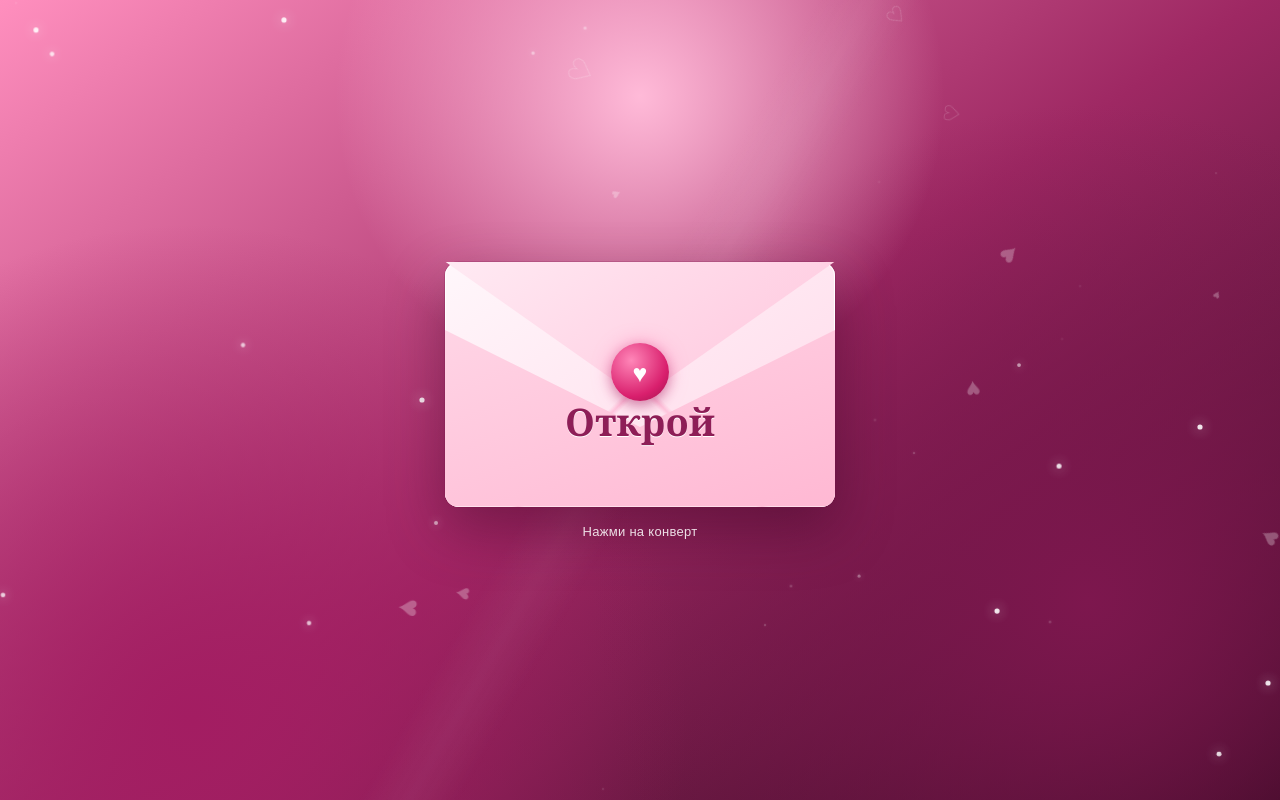
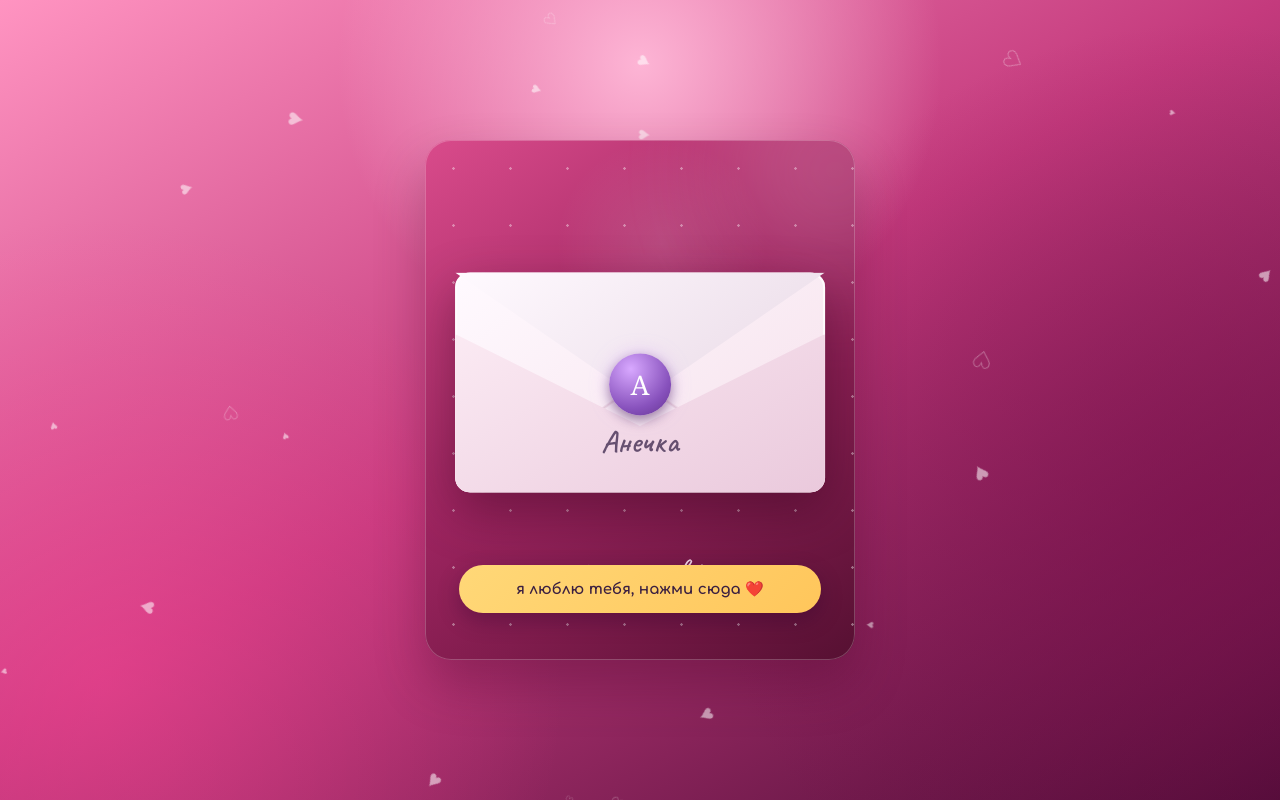
Before and after one commit to Avgust88/Test_Lover, a plain HTML site: page index.html in a window 1280 px wide. Drawn offline with Linux system fonts and the light colour scheme.

Commit message:
Add files via upload

```diff
--- a/index.html
+++ b/index.html
@@ -4,95 +4,128 @@
 <meta charset="utf-8">
 <meta name="viewport" content="width=device-width,initial-scale=1,viewport-fit=cover">
 <title>Для Анечки ❤️</title>
+<link rel="preconnect" href="https://fonts.googleapis.com">
+<link rel="preconnect" href="https://fonts.gstatic.com" crossorigin>
+<link href="https://fonts.googleapis.com/css2?family=Comfortaa:wght@500;600;700&family=Caveat:wght@500;600&display=swap" rel="stylesheet">
 <style>
-:root{--pink:#ff4f9a;--rose:#ff78b5;--deep:#250719;--paper:#fff8fc}
 *{box-sizing:border-box}
 html,body{margin:0;width:100%;height:100%;overflow:hidden}
-body{font-family:Georgia,"Times New Roman",serif;background:
-radial-gradient(circle at 50% 12%,#ffbad8 0,transparent 32%),
-radial-gradient(circle at 15% 90%,#a31d62 0,transparent 38%),
-radial-gradient(circle at 85% 75%,#7d174e 0,transparent 40%),
-linear-gradient(145deg,#ff8fbe,#9e2863 52%,#2b071b);
-color:#fff}
-body:after{content:"";position:fixed;inset:0;pointer-events:none;background:
-linear-gradient(120deg,transparent 0 47%,rgba(255,255,255,.13) 50%,transparent 53%);
-opacity:.35}
-#sparkles,.hearts{position:fixed;inset:0;pointer-events:none;overflow:hidden}
-.spark{position:absolute;width:4px;height:4px;border-radius:50%;background:#fff;box-shadow:0 0 10px #fff;animation:twinkle 2.5s infinite}
-@keyframes twinkle{0%,100%{opacity:.1;transform:scale(.5)}50%{opacity:.9;transform:scale(1.3)}}
-.screen{position:fixed;inset:0;display:flex;align-items:center;justify-content:center;flex-direction:column;padding:22px;transition:opacity .8s,transform .8s;z-index:2}
+body{
+  font-family:Comfortaa,Arial,sans-serif;color:#fff;
+  background:
+    radial-gradient(circle at 50% 8%,rgba(255,185,216,.95),transparent 31%),
+    radial-gradient(circle at 8% 85%,rgba(255,70,151,.45),transparent 34%),
+    radial-gradient(circle at 94% 65%,rgba(126,15,77,.6),transparent 38%),
+    linear-gradient(150deg,#ff94c1 0%,#c43a7d 48%,#4a0c35 100%);
+}
+#particles{position:fixed;inset:0;pointer-events:none;overflow:hidden}
+.p{position:absolute;color:rgba(255,255,255,.55);font-size:15px;animation:rise linear infinite}
+@keyframes rise{from{transform:translateY(110vh) rotate(0)}to{transform:translateY(-15vh) rotate(360deg)}}
+
+.screen{position:fixed;inset:0;display:flex;align-items:center;justify-content:center;padding:20px;transition:opacity .8s,transform .8s}
 .hidden{opacity:0;pointer-events:none;transform:scale(.97)}
-.intro{text-align:center;animation:intro 1.8s ease both}
-.intro .mini{font-family:Arial,sans-serif;text-transform:uppercase;letter-spacing:4px;font-size:11px;opacity:.8;margin-bottom:14px}
-.intro h1{font-size:clamp(38px,10vw,64px);line-height:1.05;margin:0;color:#fff;text-shadow:0 4px 25px #741040}
-.intro .heart{display:inline-block;color:#ffdeec;animation:pulse 1.3s infinite}
-@keyframes intro{from{opacity:0;transform:translateY(22px) scale(.96)}to{opacity:1;transform:none}}
-@keyframes pulse{50%{transform:scale(1.2)}}
+.intro{text-align:center;animation:show 1.8s ease both;text-shadow:0 5px 25px #6c1744}
+.intro small{display:block;letter-spacing:3px;text-transform:uppercase;font-size:11px;opacity:.8;margin-bottom:14px}
+.intro h1{margin:0;font-size:clamp(38px,10vw,58px);line-height:1.05}
+.intro b{color:#ffe4f0}
+@keyframes show{from{opacity:0;transform:translateY(25px)}to{opacity:1;transform:none}}
 
-.wrap{width:min(94vw,430px);display:flex;flex-direction:column;align-items:center}
-.envelope{position:relative;width:min(88vw,390px);height:min(56vw,245px);max-height:245px;min-height:190px;cursor:pointer;perspective:900px;filter:drop-shadow(0 22px 28px rgba(45,0,25,.38))}
-.env{position:absolute;inset:0;border-radius:14px;background:linear-gradient(145deg,#fff7fb,#ffd7e8);box-shadow:inset 0 0 0 1px #fff,0 0 0 1px rgba(118,16,71,.2);overflow:hidden}
-.env:before{content:"";position:absolute;inset:0;background:linear-gradient(135deg,transparent 49%,#ffc1da 50%,transparent 51%),linear-gradient(225deg,transparent 49%,#ffc1da 50%,transparent 51%);opacity:.9}
-.pocket{position:absolute;inset:auto 0 0 0;height:72%;z-index:4;background:linear-gradient(160deg,#ffd4e5,#ffb8d3);clip-path:polygon(0 0,50% 55%,100% 0,100% 100%,0 100%);border-radius:0 0 14px 14px}
-.flap{position:absolute;z-index:7;top:0;left:0;width:100%;height:56%;background:linear-gradient(145deg,#ffeaf3,#ffc4dc);clip-path:polygon(0 0,100% 0,50% 100%);transform-origin:top;transition:transform 1s cubic-bezier(.2,.8,.2,1);filter:drop-shadow(0 2px 2px rgba(130,20,75,.12))}
-.seal{position:absolute;z-index:9;left:50%;top:45%;transform:translate(-50%,-50%);width:58px;height:58px;border-radius:50%;background:radial-gradient(circle at 35% 30%,#ff86b8,#d91f6d 65%,#9c124b);display:flex;align-items:center;justify-content:center;font-size:25px;box-shadow:0 5px 12px #7d164e55,0 0 18px #ff7db4aa;transition:.6s}
-.label{position:absolute;z-index:10;left:50%;top:65%;transform:translate(-50%,-50%);color:#8e1e57;font-size:clamp(27px,8vw,38px);font-weight:bold;white-space:nowrap;text-shadow:0 1px #fff}
-.hint{margin-top:17px;font-family:Arial,sans-serif;font-size:13px;letter-spacing:.3px;opacity:.86}
+.stage{width:min(92vw,430px);display:flex;flex-direction:column;align-items:center}
+.scene{position:relative;width:100%;height:min(72vh,520px);min-height:430px;border-radius:26px;
+background:radial-gradient(circle at 55% 20%,rgba(255,255,255,.12),transparent 22%),linear-gradient(145deg,#d94b8b,#9c245f 48%,#561032);
+box-shadow:inset 0 0 0 1px rgba(255,255,255,.22),0 25px 50px rgba(65,4,36,.3);overflow:hidden}
+.scene:before{content:"";position:absolute;inset:0;background-image:radial-gradient(circle,#fff 1px,transparent 1.5px);background-size:57px 57px;opacity:.38}
+.glow{position:absolute;width:220px;height:220px;right:-90px;top:-80px;background:#ffd1e5;border-radius:50%;filter:blur(55px);opacity:.2}
+
+.envelope{
+position:absolute;left:50%;top:50%;transform:translate(-50%,-58%);
+width:86%;height:220px;cursor:pointer;z-index:4;
+filter:drop-shadow(0 18px 25px rgba(40,0,20,.38));perspective:900px;
+}
+.envbody{position:absolute;inset:0;background:linear-gradient(145deg,#fffaff,#f5dfea);border-radius:15px;box-shadow:inset 0 0 0 2px rgba(255,255,255,.8);overflow:hidden}
+.envbody:before{content:"";position:absolute;inset:0;background:linear-gradient(145deg,transparent 49.5%,#dfbfd0 50%,transparent 50.5%),linear-gradient(35deg,transparent 49.5%,#dfbfd0 50%,transparent 50.5%);opacity:.7}
+.pocket{position:absolute;z-index:3;left:0;right:0;bottom:0;height:72%;background:linear-gradient(150deg,#fbeaf3,#eac9dc);clip-path:polygon(0 0,50% 58%,100% 0,100% 100%,0 100%);border-radius:0 0 15px 15px}
+.flap{position:absolute;z-index:7;left:0;top:0;width:100%;height:58%;background:linear-gradient(145deg,#fffaff,#e8d8e5);clip-path:polygon(0 0,100% 0,50% 100%);transform-origin:top;transition:transform 1s cubic-bezier(.2,.8,.2,1)}
+.seal{position:absolute;z-index:9;left:50%;top:51%;transform:translate(-50%,-50%);width:62px;height:62px;border-radius:50%;display:flex;align-items:center;justify-content:center;
+background:radial-gradient(circle at 35% 25%,#d8a8ff,#8751bc 65%,#633290);font-family:Georgia;font-size:27px;box-shadow:0 5px 12px #26002d66,0 0 18px #d8a8ff88;transition:.5s}
+.name{position:absolute;z-index:10;left:0;right:0;top:68%;text-align:center;color:#665070;font:600 31px Caveat,cursive}
+.label{position:absolute;z-index:11;left:50%;top:32%;transform:translate(-50%,-50%);color:#fff;font-size:26px;font-weight:700;text-shadow:0 2px 8px #7d174e;opacity:0;transition:.4s}
+.hint{font:500 25px Caveat,cursive;position:absolute;left:0;right:0;top:79%;text-align:center;color:#f3d9eb;z-index:3}
 .open .flap{transform:rotateX(180deg)}
-.open .seal,.open .label{opacity:0;transform:translate(-50%,-50%) scale(.7)}
-.letter{position:absolute;z-index:6;left:7%;right:7%;top:8%;height:84%;padding:25px 20px 18px;background:linear-gradient(#fffafd,#fff0f7);border-radius:11px;color:#8a2457;text-align:center;box-shadow:0 8px 25px rgba(87,5,47,.25);transform:translateY(18%);opacity:0;transition:1s cubic-bezier(.2,.8,.2,1);display:flex;flex-direction:column;align-items:center;justify-content:center}
-.open .letter{transform:translateY(-24%);opacity:1;z-index:8}
-.letter h2{font-size:clamp(17px,5vw,21px);margin:0 0 13px;font-weight:bold}
-.letter p{font-size:clamp(16px,4.7vw,19px);line-height:1.42;margin:0;max-width:310px}
-.sign{margin-top:13px;font-size:15px;font-style:italic}
-.cta{margin-top:18px;border:0;border-radius:999px;padding:13px 18px;background:linear-gradient(135deg,#ff4f98,#d51c68);color:#fff;font-family:Arial,sans-serif;font-size:14px;font-weight:bold;box-shadow:0 8px 22px #a5165c55;cursor:pointer;max-width:100%;white-space:normal}
-.cta:active{transform:scale(.97)}
-.floating{position:absolute;color:#fff;opacity:.28;animation:float 8s linear infinite}
-@keyframes float{from{transform:translateY(105vh) rotate(0)}to{transform:translateY(-15vh) rotate(360deg)}}
-@media(max-height:650px){.letter{padding:15px}.letter h2{margin-bottom:8px}.letter p{font-size:15px}.sign{margin-top:7px}.cta{margin-top:10px;padding:10px 15px}.envelope{height:190px}}
+.open .seal,.open .name{opacity:0}
+.open .hint{opacity:0;transform:translateY(10px)}
+.open .label{opacity:0}
+
+.letter{
+position:absolute;z-index:8;left:8%;right:8%;top:12%;height:65%;
+background:linear-gradient(180deg,#fffaff,#f9f3fb);border-radius:18px;
+padding:25px 22px;color:#222044;text-align:left;box-shadow:0 15px 30px #26002d55;
+transform:translateY(42px);opacity:0;transition:1s cubic-bezier(.2,.8,.2,1);
+display:flex;flex-direction:column;justify-content:center;
+}
+.open .letter{transform:translateY(0);opacity:1}
+.letter .to{font:600 clamp(25px,7vw,31px) Caveat,cursive;color:#b079cf;margin-bottom:16px}
+.letter .msg{font:500 clamp(21px,5.8vw,27px) Caveat,cursive;line-height:1.32}
+.letter .sign{font:500 clamp(21px,5.5vw,26px) Caveat,cursive;color:#81739c;text-align:right;margin-top:22px}
+.cta{position:absolute;left:8%;right:8%;bottom:9%;z-index:10;border:0;border-radius:999px;padding:15px 18px;background:linear-gradient(135deg,#ffd878,#ffc65b);color:#3b2041;font:700 15px Comfortaa,Arial,sans-serif;box-shadow:0 8px 22px #2b002e55;cursor:pointer;transition:.2s}
+.cta:active{transform:scale(.98)}
+.open .cta{opacity:1}
+@media(max-height:680px){
+ .scene{height:84vh;min-height:410px}
+ .envelope{height:190px}
+ .letter{height:68%;padding:18px}
+ .letter .msg{font-size:21px}
+ .letter .sign{margin-top:13px}
+ .cta{bottom:6%;padding:12px 15px}
+}
+@media(max-width:360px){
+ .scene{width:96vw}
+ .letter{left:6%;right:6%}
+ .letter .to{font-size:24px}
+ .letter .msg{font-size:19px}
+ .letter .sign{font-size:19px}
+ .cta{left:6%;right:6%;font-size:13px}
+}
 </style>
 </head>
 <body>
-<div id="sparkles"></div><div class="hearts"></div>
+<div id="particles"></div>
+
 <section id="intro" class="screen">
-  <div class="intro"><div class="mini">маленькое послание для тебя</div>
-  <h1>Анечка,<br>это тебе <span class="heart">♥</span></h1></div>
+ <div class="intro"><small>маленькое послание</small><h1>Анечка,<br><b>это тебе ❤️</b></h1></div>
 </section>
 
-<section id="envScreen" class="screen hidden">
-  <div class="wrap">
-    <div id="envelope" class="envelope" onclick="openEnvelope()">
-      <div class="env"></div>
-      <div class="letter">
-        <h2>это тебе, любимая ❤️</h2>
-        <p>Анечка, спасибо, что ты всегда рядом со мной, очень сильно тебя люблю!</p>
-        <div class="sign">Твой любимый мальчик</div>
-        <button class="cta" onclick="goVideo(event)">я люблю тебя, нажми сюда ❤️</button>
-      </div>
-      <div class="pocket"></div>
-      <div class="flap"></div>
-      <div class="label">Открой</div>
-      <div class="seal">♥</div>
+<section id="main" class="screen hidden">
+ <div class="stage">
+  <div class="scene">
+   <div class="glow"></div>
+   <div id="envelope" class="envelope" onclick="openLetter()">
+    <div class="envbody"></div>
+    <div class="letter">
+      <div class="to">это тебе, Анечка ❤️</div>
+      <div class="msg">Анечка, спасибо, что ты всегда рядом со мной, очень сильно тебя люблю!</div>
+      <div class="sign">Твой любимый мальчик</div>
     </div>
-    <div class="hint">Нажми на конверт</div>
+    <div class="pocket"></div>
+    <div class="flap"></div>
+    <div class="seal">A</div>
+    <div class="name">Анечка</div>
+   </div>
+   <div class="hint">нажми на конверт</div>
+   <button class="cta" onclick="go(event)">я люблю тебя, нажми сюда ❤️</button>
   </div>
+ </div>
 </section>
 
 <script>
-setTimeout(()=>{document.getElementById('intro').classList.add('hidden');document.getElementById('envScreen').classList.remove('hidden')},3000);
-function openEnvelope(){document.getElementById('envelope').classList.add('open')}
-function goVideo(e){e.stopPropagation();location.href='https://www.tiktok.com/@in.the.night.vibe/video/7681007046187257109'}
-for(let i=0;i<32;i++){
- const s=document.createElement('div');s.className='spark';
- s.style.left=Math.random()*100+'vw';s.style.top=Math.random()*100+'vh';
- s.style.animationDelay=(-Math.random()*2.5)+'s';s.style.animationDuration=(1.8+Math.random()*2)+'s';
- document.getElementById('sparkles').appendChild(s);
-}
-for(let i=0;i<20;i++){
- const h=document.createElement('span');h.className='floating';h.textContent=Math.random()>.25?'♥':'♡';
- h.style.left=Math.random()*100+'vw';h.style.animationDelay=(-Math.random()*8)+'s';
- h.style.animationDuration=(6+Math.random()*6)+'s';h.style.fontSize=(12+Math.random()*20)+'px';
- document.querySelector('.hearts').appendChild(h);
+setTimeout(()=>{intro.classList.add('hidden');main.classList.remove('hidden')},3000);
+function openLetter(){envelope.classList.add('open')}
+function go(e){e.stopPropagation();location.href='https://www.tiktok.com/@in.the.night.vibe/video/7681007046187257109'}
+for(let i=0;i<35;i++){
+ let x=document.createElement('span');x.className='p';x.textContent=Math.random()>.2?'♥':'♡';
+ x.style.left=Math.random()*100+'vw';x.style.animationDelay=(-Math.random()*9)+'s';
+ x.style.animationDuration=(6+Math.random()*8)+'s';x.style.fontSize=(10+Math.random()*18)+'px';
+ particles.appendChild(x);
 }
 </script>
 </body></html>
```
